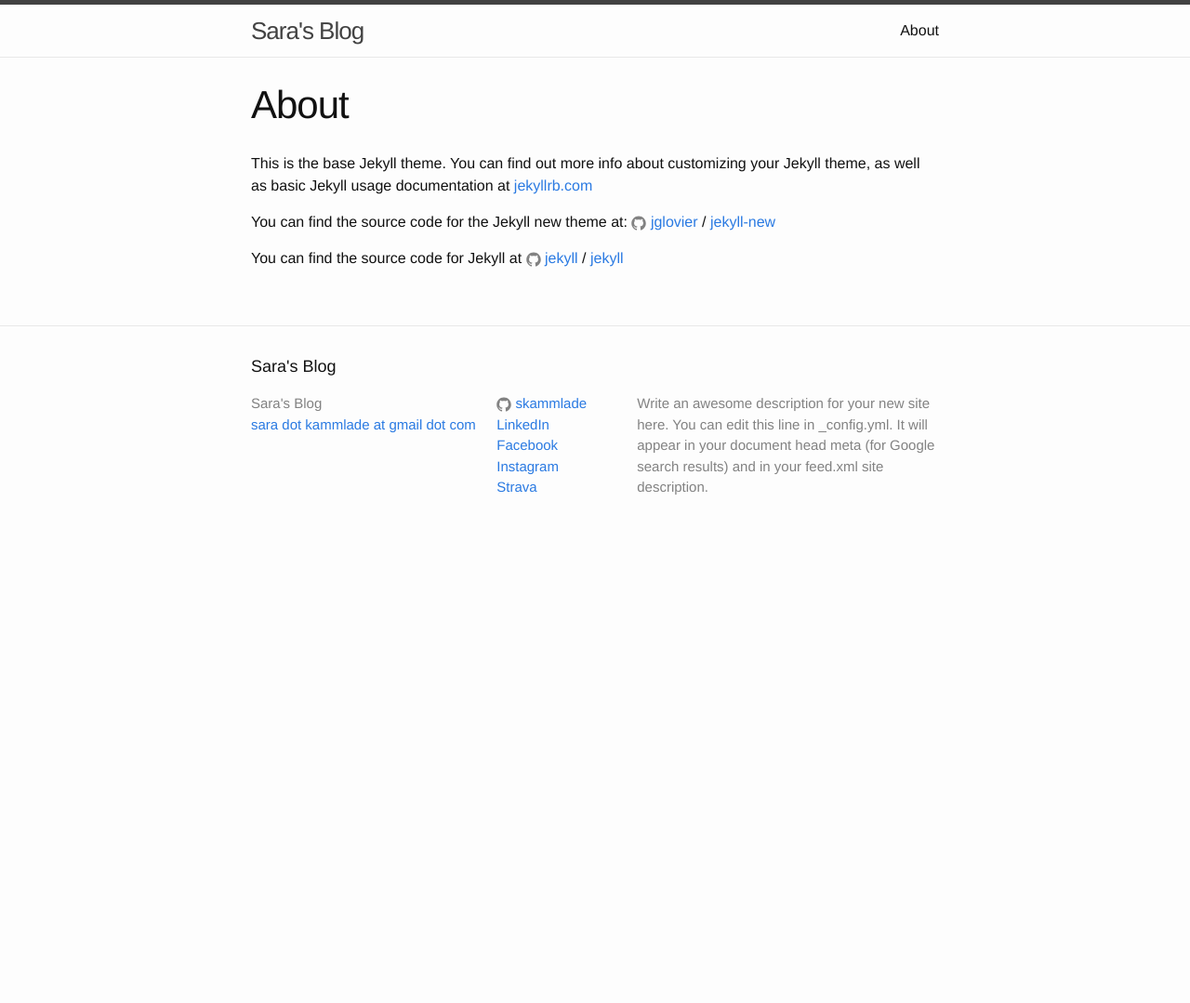
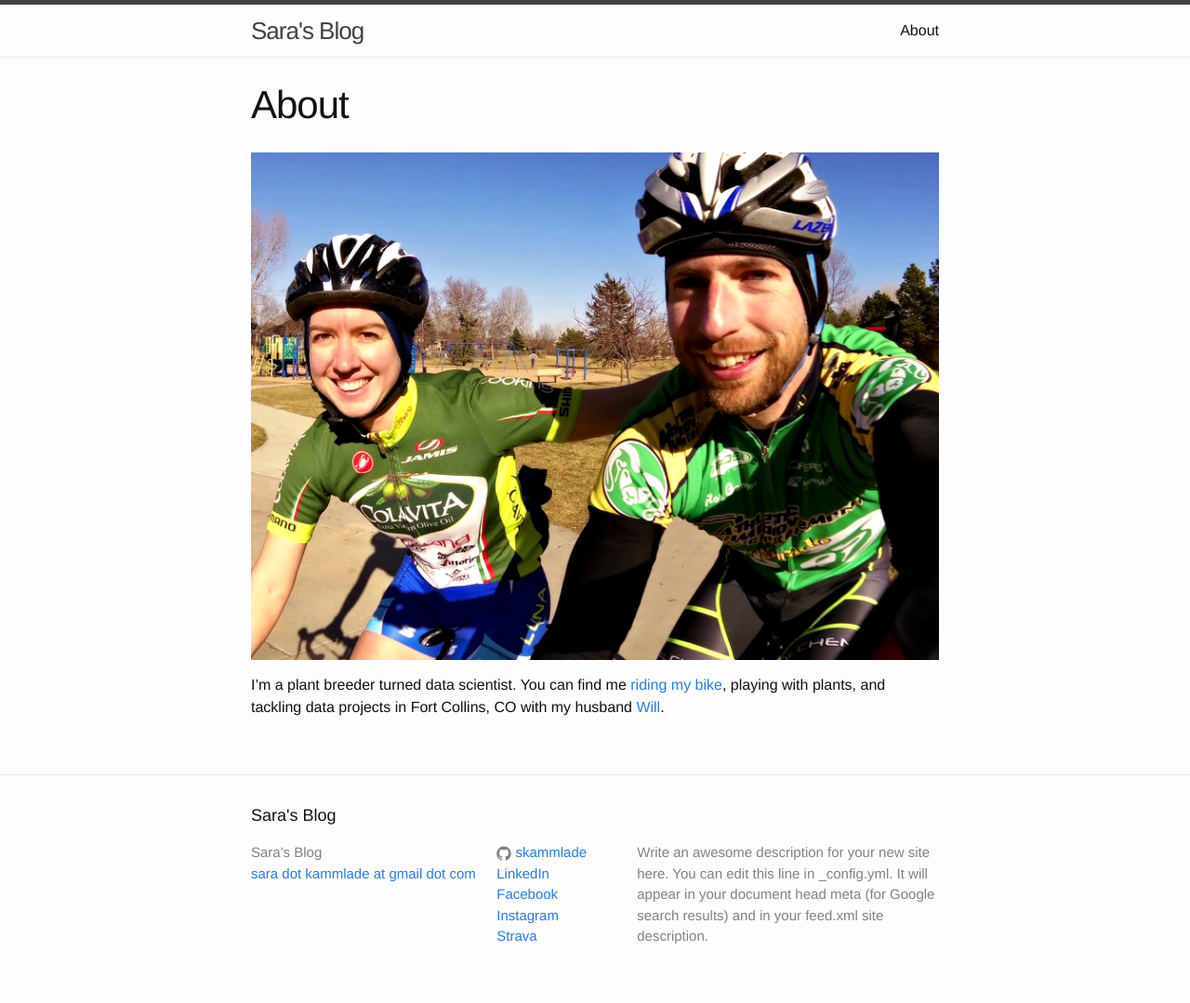
Before and after one commit to stevensotelo/skammlade.github.io, a Jekyll site: the page built from about.md, in a window 1280 px wide. Shown: the whole page at 93% size. Built offline with Jekyll 4.4.1, drawn with Linux system fonts in a browser that asks for light colours; before the commit the page ends 900 px from its top, so only the background shows below that.

Commit message:
about me blog

```diff
--- a/about.md
+++ b/about.md
@@ -3,13 +3,9 @@ layout: page
 title: About
 permalink: /about/
 ---
+![2015 Equinox Poudre Canyon](/images/sarawill.park.jpg)
 
-This is the base Jekyll theme. You can find out more info about customizing your Jekyll theme, as well as basic Jekyll usage documentation at [jekyllrb.com](http://jekyllrb.com/)
+I'm a plant breeder turned data scientist. You can find me [riding my bike][Strava], playing with plants, and tackling data projects in Fort Collins, CO with my husband [Will][willblog].
 
-You can find the source code for the Jekyll new theme at:
-{% include icon-github.html username="jglovier" %} /
-[jekyll-new](https://github.com/jglovier/jekyll-new)
-
-You can find the source code for Jekyll at
-{% include icon-github.html username="jekyll" %} /
-[jekyll](https://github.com/jekyll/jekyll)
+[Strava]: https://www.strava.com/athletes/skammlade
+[willblog]: https://willhickey.github.io
```
Also changed, not shown: images/sarawill.park.jpg (added).
